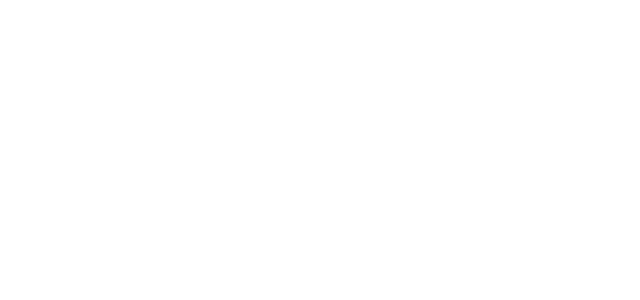
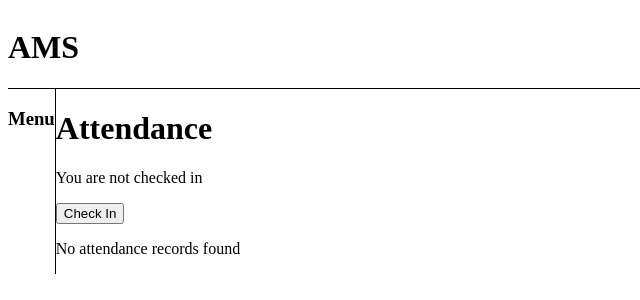
Before and after one commit to tanmayyy05/AMS_ATTENDANCE-MANAGEMENT-SYSTEM, a React (Vite) app in the folder frontend/ams-frontend/: page /employee/attendance in a window 1280 px wide. Before the commit this address had no page. Shown: the top 300 px of the page, without its empty margins (0-640 px from the left). Built offline with nearby package versions, Linux system fonts and the light colour scheme; sample sign-in values are in the browser's storage.

Commit message:
Day 10-11: employee attendance UI, check-in/out states, loading and empty table handling

```diff
--- /dev/null
+++ b/frontend/ams-frontend/src/pages/employee/Attendance.tsx
@@ -0,0 +1,59 @@
+import { useState } from "react";
+
+
+const Attendance = () => {
+    const [isCheckedIn, setIsCheckedIn] = useState(false);
+    const [isLoading, setIsLoading] = useState(false);
+    const attendanceData: any[] = [];
+
+
+
+
+  return (
+    <div>
+      <h1>Attendance</h1>
+      <p>
+  {isCheckedIn ? "You are already checked in" : "You are not checked in"}
+</p>
+
+{!isCheckedIn && (
+  <button onClick={() => setIsCheckedIn(true)}>Check In</button>
+)}
+
+{isCheckedIn && (
+  <button onClick={() => setIsCheckedIn(false)}>Check Out</button>
+)}
+
+
+{isLoading && <p>Loading attendance...</p>}
+
+{!isLoading && attendanceData.length === 0 && (
+  <p>No attendance records found</p>
+)}
+
+{!isLoading && attendanceData.length > 0 && (
+  <table border={1} cellPadding={8}>
+    <thead>
+      <tr>
+        <th>Date</th>
+        <th>Status</th>
+      </tr>
+    </thead>
+    <tbody>
+      {attendanceData.map((item, index) => (
+        <tr key={index}>
+          <td>{item.date}</td>
+          <td>{item.status}</td>
+        </tr>
+      ))}
+    </tbody>
+  </table>
+)}
+
+
+
+    </div>
+  );
+};
+
+export default Attendance;
--- a/frontend/ams-frontend/src/routes/AppRoutes.tsx
+++ b/frontend/ams-frontend/src/routes/AppRoutes.tsx
@@ -1,4 +1,5 @@
 import { Routes, Route } from "react-router-dom";
+import Attendance from "../pages/employee/Attendance";
 
 import Login from "../pages/auth/Login";
 import Dashboard from "../pages/admin/Dashboard";
@@ -28,6 +29,8 @@
       >
         <Route path="/admin/dashboard" element={<Dashboard />} />
         <Route path="/employee/dashboard" element={<EmployeeDashboard />} />
+        <Route path="/employee/attendance" element={<Attendance />} />
+
       </Route>
     </Routes>
   );
```
